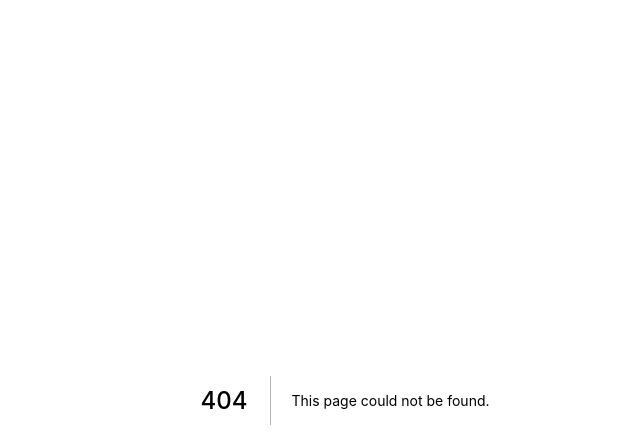
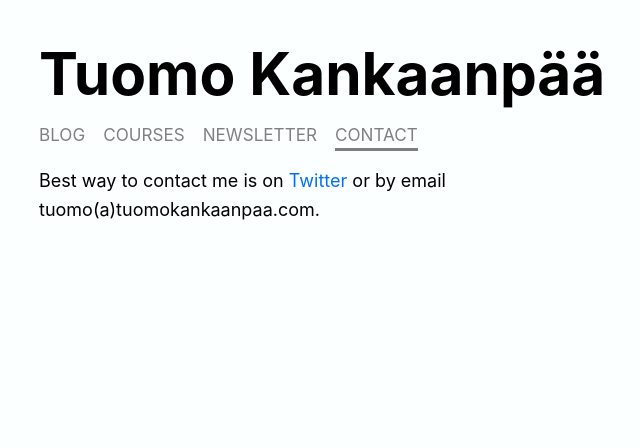
Before and after one commit to tumetus/tuomokankaanpaa, a Next.js app: page /contact in a window 1280 px wide. Before the commit this address had no page. Shown: the top 448 px of the page, without its empty margins (295-935 px from the left). Built offline with nearby package versions, Linux system fonts and the light colour scheme.

Commit message:
Add contact page

```diff
--- a/common/types.ts
+++ b/common/types.ts
@@ -10,4 +10,4 @@ export interface Post {
   description: string; // used for meta and og descriptions
 }
 
-export type ActivePage = "blog" | "courses" | "newsletter";
+export type ActivePage = "blog" | "courses" | "newsletter" | "contact";
--- a/components/navigation.tsx
+++ b/components/navigation.tsx
@@ -19,6 +19,11 @@ const Navigation = ({ activePage }: { activePage: ActivePage }) => {
         href="/newsletter"
         text="Newsletter"
         isActive={activePage == "newsletter" ? true : false}
+      />
+      <NavLink
+        href="/contact"
+        text="Contact"
+        isActive={activePage == "contact" ? true : false}
       />
     </>
   );
--- /dev/null
+++ b/pages/contact.tsx
@@ -0,0 +1,15 @@
+import Layout from "../components/layout";
+
+export default function Contact() {
+  return (
+    <Layout activePage="contact">
+      <p>
+        Best way to contact me is on{" "}
+        <a href="https://www.twitter.com/tumee" target="_blank">
+          Twitter
+        </a>{" "}
+        or by email tuomo(a)tuomokankaanpaa.com.
+      </p>
+    </Layout>
+  );
+}
```
